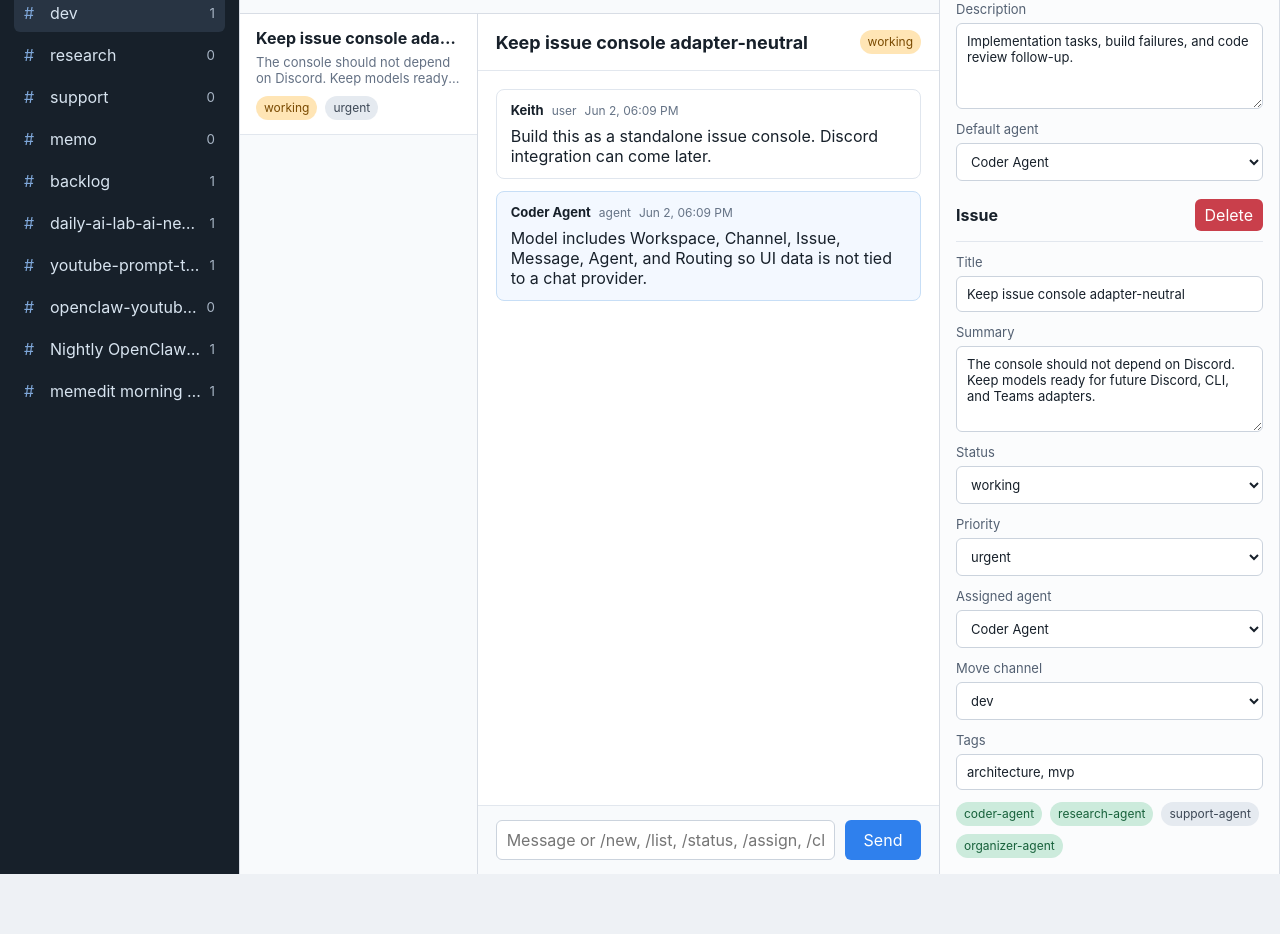
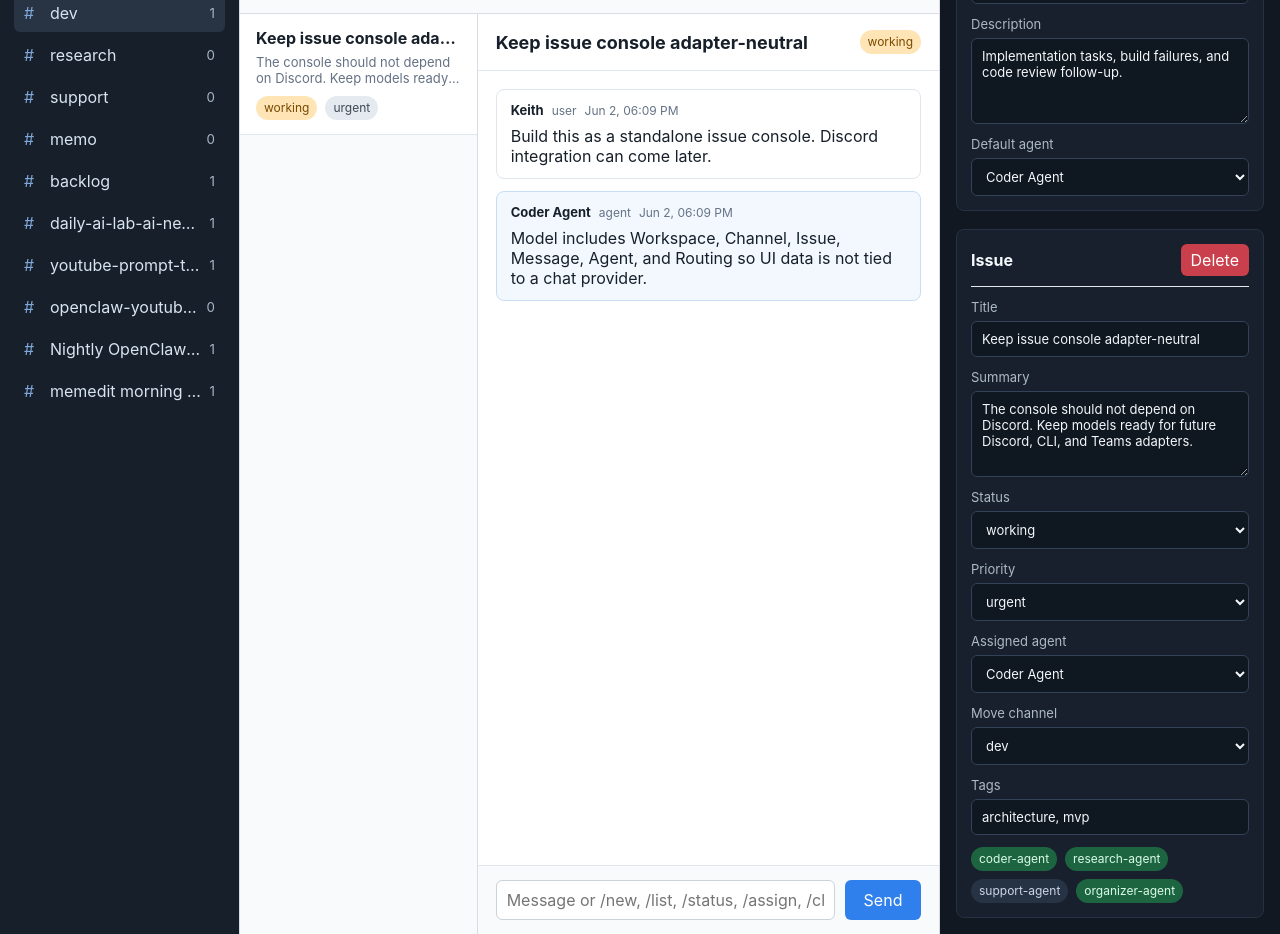
Before and after one commit to KeithCCC/nono-discord, a React (Vite) app: page / in a window 1280 px wide. Shown: the part 140-1074 px from the top of the page. Before the commit the page ends 1014 px from the top, so only its background shows below. Built offline with nearby package versions, Linux system fonts and the light colour scheme.

Commit message:
Darken issue detail pane

```diff
--- a/src/styles/app.css
+++ b/src/styles/app.css
@@ -362,12 +362,19 @@ label textarea,
   gap: 18px;
   padding: 16px;
   overflow: auto;
+  border-right: 0;
+  color: #e7edf5;
+  background: #111822;
 }
 
 .detail-section {
   display: flex;
   flex-direction: column;
   gap: 12px;
+  border: 1px solid #253244;
+  border-radius: 8px;
+  padding: 14px;
+  background: #17202c;
 }
 
 .section-title {
@@ -376,6 +383,7 @@ label textarea,
 
 .section-title h2 {
   font-size: 16px;
+  color: #f5f8fc;
 }
 
 .section-title button,
@@ -392,6 +400,29 @@ label {
   font-size: 13px;
 }
 
+.detail-pane label {
+  color: #aeb9c8;
+}
+
+.detail-pane label input,
+.detail-pane label select,
+.detail-pane label textarea {
+  border-color: #334257;
+  color: #f4f7fb;
+  background: #0f1720;
+}
+
+.detail-pane label input:focus,
+.detail-pane label select:focus,
+.detail-pane label textarea:focus {
+  border-color: #5f9df7;
+  outline: 2px solid rgba(95, 157, 247, 0.24);
+}
+
+.detail-pane label textarea {
+  scrollbar-color: #43546a #0f1720;
+}
+
 label textarea {
   min-height: 86px;
   resize: vertical;
@@ -406,6 +437,16 @@ label textarea {
 .agent-roster .online {
   color: #17613b;
   background: #ccebdc;
+}
+
+.detail-pane .agent-roster span {
+  color: #cbd7e7;
+  background: #263345;
+}
+
+.detail-pane .agent-roster .online {
+  color: #d9fbe7;
+  background: #1d6540;
 }
 
 .empty {
```
